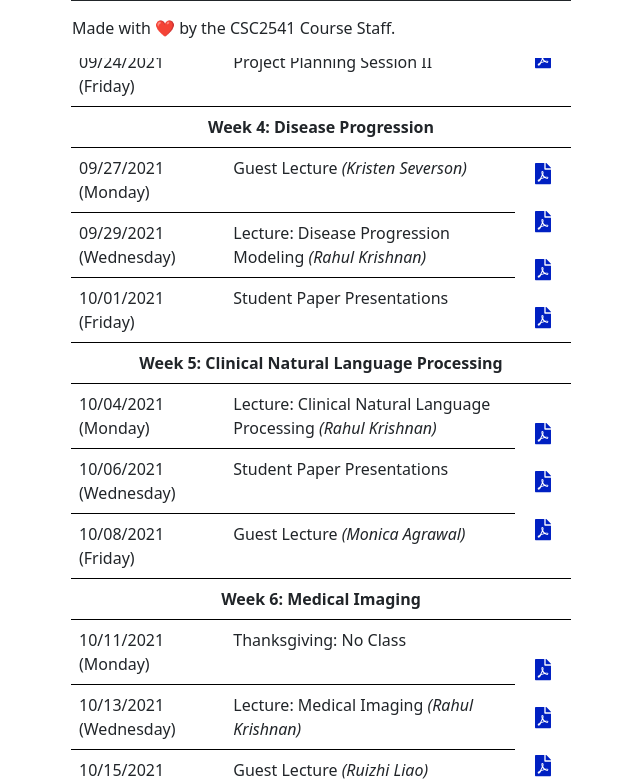
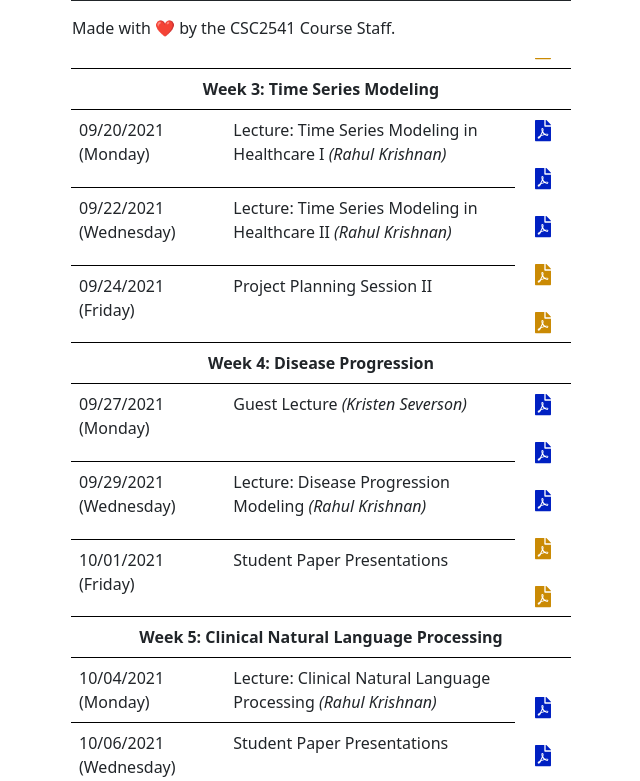
Before and after one commit to CSC2541HF-2021/CSC2541HF-2021.github.io, a Next.js app: page /schedule in a window 1280 px wide. Shown: the part 742-1523 px from the top of the page, without its empty margins (319-959 px from the left). Built offline with nearby package versions, Linux system fonts and the light colour scheme; what @tailwindcss/typography would draw is missing.

Commit message:
Update weekly readings

```diff
--- a/pages/schedule.js
+++ b/pages/schedule.js
@@ -47,6 +47,7 @@ export default function Home() {
         <Page>
           <h2>Schedule</h2>
           <p>The first several weeks of the course schedule is as follows. In the below schedule, blue PDF icons ({<FontAwesomeIcon icon={faFilePdf} size="1x" id="mandatoryNoHover"/>}) represent required readings for the week, whereas yellow icons ({<FontAwesomeIcon icon={faFilePdf} size="1x" id="optionalNoHover"/>}) represent optional readings.</p>
+          <p>Lecture slides can be found linked below; lecture recordings can be found on Quercus.</p>
           <Table id="tabular">
           <thead>
               <tr>
@@ -97,9 +98,21 @@ export default function Home() {
                   "https://www.ahajournals.org/doi/full/10.1161/01.cir.97.18.1837",
                   "Prediction of Coronary Heart Disease... (Wilson et al.)")}
                   <br></br>
-                  {makeLink("mandatory",
+                  {makeLink("optional",
+                  "https://www.nature.com/articles/nature21056",
+                  "Dermatologist-level classification of skin cancer... (Esteva et al.)")}
+                  <br></br>
+                  {makeLink("optional",
                   "https://www.science.org/doi/full/10.1126/scitranslmed.aab3719",
                   "A targeted real-time early warning... (Henry et al.)")}
+                  <br></br>
+                  {makeLink("optional",
+                  "https://data.princeton.edu/wws509/notes/c7.pdf",
+                  "Survival Models (Rodriguez)")}
+                  <br></br>
+                  {makeLink("optional",
+                  "https://www.nature.com/bjc/articles?type=tutorial-paper",
+                  "Survival Analysis Tutorial (Clark, Bradburn, et al.)")}
                 </td>
               </tr>
               <tr>
@@ -129,6 +142,14 @@ export default function Home() {
                   {makeLink("mandatory",
                   "https://arxiv.org/abs/1609.09869",
                   "Structured Inference Networks for Nonlinear... (Krishnan et al.)")}
+                  <br></br>
+                  {makeLink("optional",
+                  "https://arxiv.org/pdf/1909.07782.pdf",
+                  "Interpolation-Prediction Networks for Irregularly... (Shukla et al.)")}
+                  <br></br>
+                  {makeLink("optional",
+                  "http://www.marzyehghassemi.com//wp-content/uploads/2016/10/JAMIA_2016_Ghassemi_Wu_Understanding_vasopressor_interventions.pdf",
+                  "Understanding vasopressor intervention and... (Wu, Ghassemi et al.)")}
                 </td>
               </tr>
               <tr>
@@ -147,10 +168,6 @@ export default function Home() {
                 <td>09/27/2021 (Monday)</td>
                 <td>Guest Lecture <i>(Kristen Severson)</i></td>
                 <td rowSpan="3" style={{verticalAlign: "middle"}}>
-                {makeLink("mandatory",
-                  "https://people.csail.mit.edu/dsontag/papers/WanSonWan_kdd14.pdf",
-                  "Unsupervised Learning of Disease Progression... (Wang et al.)")}
-                  <br></br>
                   {makeLink("mandatory",
                   "https://arxiv.org/abs/2102.11218",
                   "Neural Pharmacodynamic State Space Modeling (Hussain et al.)")}
@@ -162,6 +179,14 @@ export default function Home() {
                   {makeLink("mandatory",
                   "https://arxiv.org/abs/1807.04709",
                   "Inferring Multidimensional Rates of Aging... (Pierson et al.)")}
+                  <br></br>
+                  {makeLink("optional",
+                  "https://people.csail.mit.edu/dsontag/papers/WanSonWan_kdd14.pdf",
+                  "Unsupervised Learning of Disease Progression... (Wang et al.)")}
+                  <br></br>
+                  {makeLink("optional",
+                  "https://www.nature.com/articles/s41598-019-49656-2",
+                  "Machine learning for comprehensive forecasting... (Fisher et al.)")}
                 </td>
               </tr>
               <tr>
@@ -217,7 +242,7 @@ export default function Home() {
                   "https://www.ahajournals.org/doi/full/10.1161/CIRCULATIONAHA.118.034338",
                   "Fully Automated Echocardiogram Interpretation... (Zhang et al.)")}
                    <br></br>
-                  {makeLink("mandatory",
+                  {makeLink("optional",
                   "https://arxiv.org/pdf/1505.04597.pdf",
                   "U-Net: Convolutional Networks for Biomedical... (Ronneberger et al.)")}
                 </td>
```
